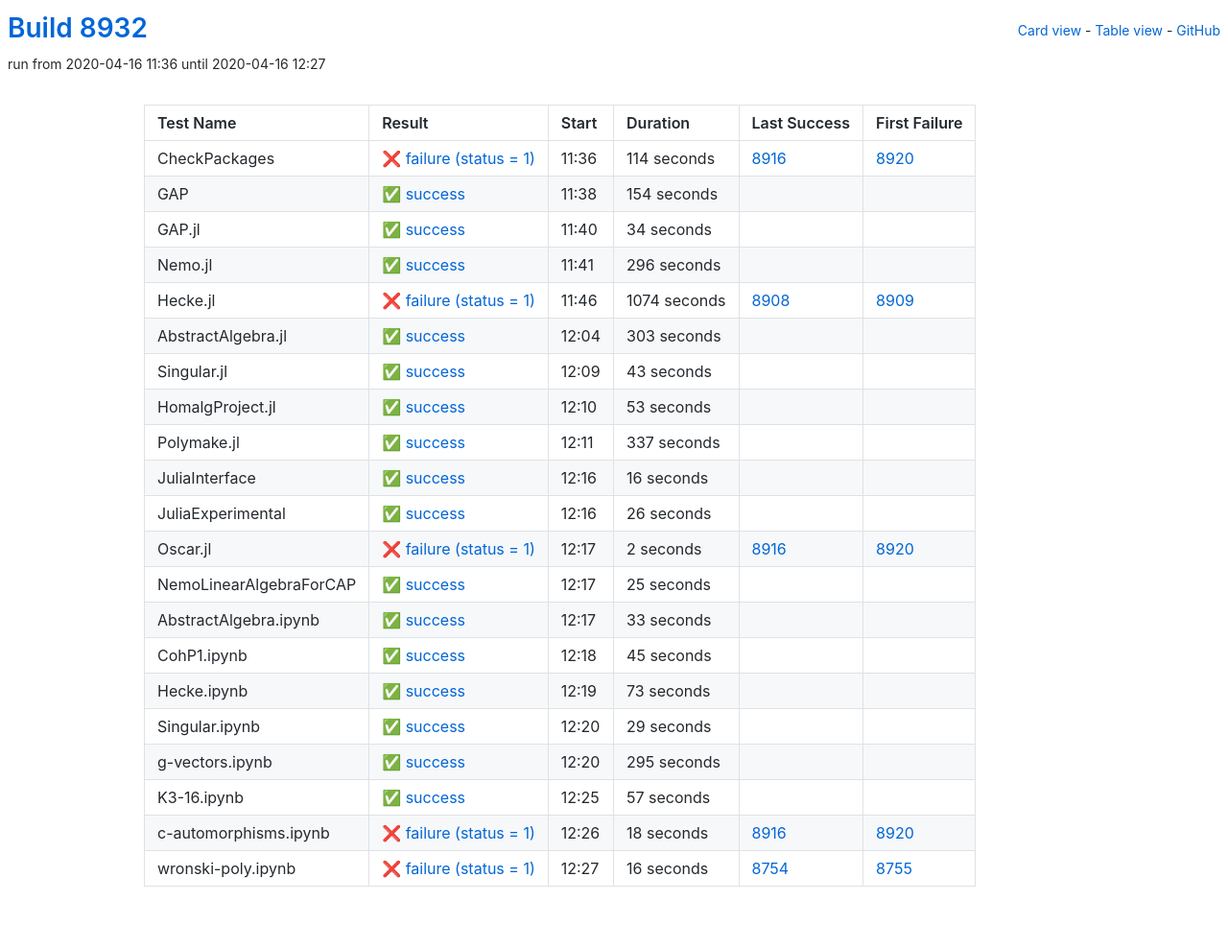
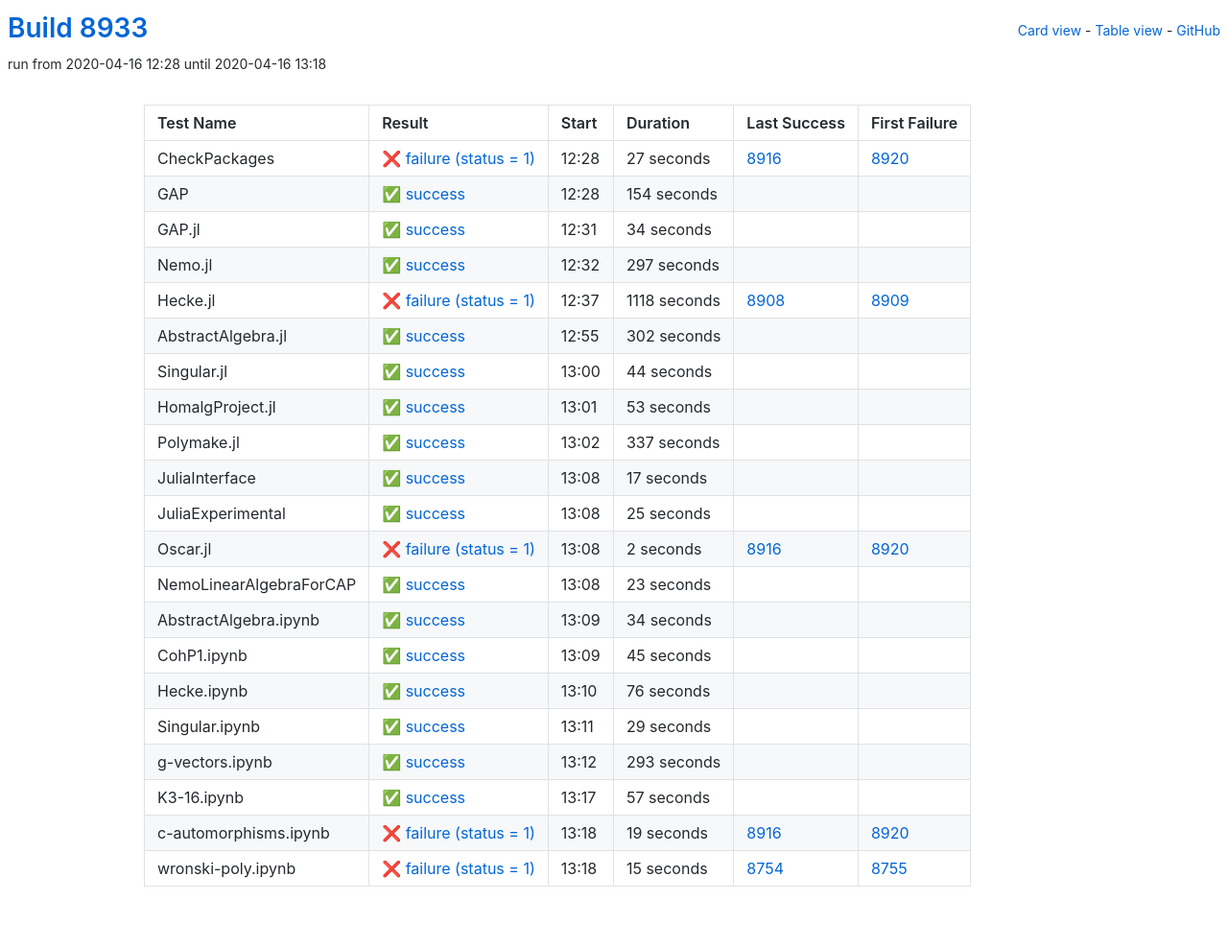
Before and after one commit to oscar-system/oscar-ci-status, a Jekyll site: the page built from table.html, in a window 1280 px wide. Shown: the whole page at 96% size. Built offline with Jekyll 4.4.1, drawn with Linux system fonts in a browser that asks for light colours.

Commit message:
Build 8933

```diff
--- a/_data/ci.yml
+++ b/_data/ci.yml
@@ -1,16 +1,16 @@
-build: 8932
-build_url: https://oscarci.mathematik.uni-kl.de/job/oscar/8932/
+build: 8933
+build_url: https://oscarci.mathematik.uni-kl.de/job/oscar/8933/
 job: oscar
 tests:
-- duration: 114
+- duration: 27
   exitcode: 1
   first_failure: 8920
   first_failure_url: https://oscarci.mathematik.uni-kl.de/job/oscar/8920/
   last_success: 8916
   last_success_url: https://oscarci.mathematik.uni-kl.de/job/oscar/8916/
-  log: https://oscarci.mathematik.uni-kl.de/job/oscar/8932/artifact/logs/build-8932/CheckPackages.log
+  log: https://oscarci.mathematik.uni-kl.de/job/oscar/8933/artifact/logs/build-8933/CheckPackages.log
   name: CheckPackages
-  start: 2020-04-16 11:36
+  start: 2020-04-16 12:28
   status: failure
   success: false
 - duration: 154
@@ -19,9 +19,9 @@
   first_failure_url: null
   last_success: false
   last_success_url: null
-  log: https://oscarci.mathematik.uni-kl.de/job/oscar/8932/artifact/logs/build-8932/GAP.log
+  log: https://oscarci.mathematik.uni-kl.de/job/oscar/8933/artifact/logs/build-8933/GAP.log
   name: GAP
-  start: 2020-04-16 11:38
+  start: 2020-04-16 12:28
   status: success
   success: true
 - duration: 34
@@ -30,53 +30,53 @@
   first_failure_url: null
   last_success: false
   last_success_url: null
-  log: https://oscarci.mathematik.uni-kl.de/job/oscar/8932/artifact/logs/build-8932/GAP.jl.log
+  log: https://oscarci.mathematik.uni-kl.de/job/oscar/8933/artifact/logs/build-8933/GAP.jl.log
   name: GAP.jl
-  start: 2020-04-16 11:40
+  start: 2020-04-16 12:31
   status: success
   success: true
-- duration: 296
+- duration: 297
   exitcode: 0
   first_failure: false
   first_failure_url: null
   last_success: false
   last_success_url: null
-  log: https://oscarci.mathematik.uni-kl.de/job/oscar/8932/artifact/logs/build-8932/Nemo.jl.log
+  log: https://oscarci.mathematik.uni-kl.de/job/oscar/8933/artifact/logs/build-8933/Nemo.jl.log
   name: Nemo.jl
-  start: 2020-04-16 11:41
+  start: 2020-04-16 12:32
   status: success
   success: true
-- duration: 1074
+- duration: 1118
   exitcode: 1
   first_failure: 8909
   first_failure_url: https://oscarci.mathematik.uni-kl.de/job/oscar/8909/
   last_success: 8908
   last_success_url: https://oscarci.mathematik.uni-kl.de/job/oscar/8908/
-  log: https://oscarci.mathematik.uni-kl.de/job/oscar/8932/artifact/logs/build-8932/Hecke.jl.log
+  log: https://oscarci.mathematik.uni-kl.de/job/oscar/8933/artifact/logs/build-8933/Hecke.jl.log
   name: Hecke.jl
-  start: 2020-04-16 11:46
+  start: 2020-04-16 12:37
   status: failure
   success: false
-- duration: 303
+- duration: 302
   exitcode: 0
   first_failure: false
   first_failure_url: null
   last_success: false
   last_success_url: null
-  log: https://oscarci.mathematik.uni-kl.de/job/oscar/8932/artifact/logs/build-8932/AbstractAlgebra.jl.log
+  log: https://oscarci.mathematik.uni-kl.de/job/oscar/8933/artifact/logs/build-8933/AbstractAlgebra.jl.log
   name: AbstractAlgebra.jl
-  start: 2020-04-16 12:04
+  start: 2020-04-16 12:55
   status: success
   success: true
-- duration: 43
+- duration: 44
   exitcode: 0
   first_failure: false
   first_failure_url: null
   last_success: false
   last_success_url: null
-  log: https://oscarci.mathematik.uni-kl.de/job/oscar/8932/artifact/logs/build-8932/Singular.jl.log
+  log: https://oscarci.mathematik.uni-kl.de/job/oscar/8933/artifact/logs/build-8933/Singular.jl.log
   name: Singular.jl
-  start: 2020-04-16 12:09
+  start: 2020-04-16 13:00
   status: success
   success: true
 - duration: 53
@@ -85,9 +85,9 @@
   first_failure_url: null
   last_success: false
   last_success_url: null
-  log: https://oscarci.mathematik.uni-kl.de/job/oscar/8932/artifact/logs/build-8932/HomalgProject.jl.log
+  log: https://oscarci.mathematik.uni-kl.de/job/oscar/8933/artifact/logs/build-8933/HomalgProject.jl.log
   name: HomalgProject.jl
-  start: 2020-04-16 12:10
+  start: 2020-04-16 13:01
   status: success
   success: true
 - duration: 337
@@ -96,31 +96,31 @@
   first_failure_url: null
   last_success: false
   last_success_url: null
-  log: https://oscarci.mathematik.uni-kl.de/job/oscar/8932/artifact/logs/build-8932/Polymake.jl.log
+  log: https://oscarci.mathematik.uni-kl.de/job/oscar/8933/artifact/logs/build-8933/Polymake.jl.log
   name: Polymake.jl
-  start: 2020-04-16 12:11
+  start: 2020-04-16 13:02
   status: success
   success: true
-- duration: 16
+- duration: 17
   exitcode: 0
   first_failure: false
   first_failure_url: null
   last_success: false
   last_success_url: null
-  log: https://oscarci.mathematik.uni-kl.de/job/oscar/8932/artifact/logs/build-8932/JuliaInterface.log
+  log: https://oscarci.mathematik.uni-kl.de/job/oscar/8933/artifact/logs/build-8933/JuliaInterface.log
   name: JuliaInterface
-  start: 2020-04-16 12:16
+  start: 2020-04-16 13:08
   status: success
   success: true
-- duration: 26
+- duration: 25
   exitcode: 0
   first_failure: false
   first_failure_url: null
   last_success: false
   last_success_url: null
-  log: https://oscarci.mathematik.uni-kl.de/job/oscar/8932/artifact/logs/build-8932/JuliaExperimental.log
+  log: https://oscarci.mathematik.uni-kl.de/job/oscar/8933/artifact/logs/build-8933/JuliaExperimental.log
   name: JuliaExperimental
-  start: 2020-04-16 12:16
+  start: 2020-04-16 13:08
   status: success
   success: true
 - duration: 2
@@ -129,31 +129,31 @@
   first_failure_url: https://oscarci.mathematik.uni-kl.de/job/oscar/8920/
   last_success: 8916
   last_success_url: https://oscarci.mathematik.uni-kl.de/job/oscar/8916/
-  log: https://oscarci.mathematik.uni-kl.de/job/oscar/8932/artifact/logs/build-8932/Oscar.jl.log
+  log: https://oscarci.mathematik.uni-kl.de/job/oscar/8933/artifact/logs/build-8933/Oscar.jl.log
   name: Oscar.jl
-  start: 2020-04-16 12:17
+  start: 2020-04-16 13:08
   status: failure
   success: false
-- duration: 25
+- duration: 23
   exitcode: 0
   first_failure: false
   first_failure_url: null
   last_success: false
   last_success_url: null
-  log: https://oscarci.mathematik.uni-kl.de/job/oscar/8932/artifact/logs/build-8932/NemoLinearAlgebraForCAP.log
+  log: https://oscarci.mathematik.uni-kl.de/job/oscar/8933/artifact/logs/build-8933/NemoLinearAlgebraForCAP.log
   name: NemoLinearAlgebraForCAP
-  start: 2020-04-16 12:17
+  start: 2020-04-16 13:08
   status: success
   success: true
-- duration: 33
+- duration: 34
   exitcode: 0
   first_failure: false
   first_failure_url: null
   last_success: false
   last_success_url: null
-  log: https://oscarci.mathematik.uni-kl.de/job/oscar/8932/artifact/logs/build-8932/AbstractAlgebra.ipynb.log
+  log: https://oscarci.mathematik.uni-kl.de/job/oscar/8933/artifact/logs/build-8933/AbstractAlgebra.ipynb.log
   name: AbstractAlgebra.ipynb
-  start: 2020-04-16 12:17
+  start: 2020-04-16 13:09
   status: success
   success: true
 - duration: 45
@@ -162,20 +162,20 @@
   first_failure_url: null
   last_success: false
   last_success_url: null
-  log: https://oscarci.mathematik.uni-kl.de/job/oscar/8932/artifact/logs/build-8932/CohP1.ipynb.log
+  log: https://oscarci.mathematik.uni-kl.de/job/oscar/8933/artifact/logs/build-8933/CohP1.ipynb.log
   name: CohP1.ipynb
-  start: 2020-04-16 12:18
+  start: 2020-04-16 13:09
   status: success
   success: true
-- duration: 73
+- duration: 76
   exitcode: 0
   first_failure: false
   first_failure_url: null
   last_success: false
   last_success_url: null
-  log: https://oscarci.mathematik.uni-kl.de/job/oscar/8932/artifact/logs/build-8932/Hecke.ipynb.log
+  log: https://oscarci.mathematik.uni-kl.de/job/oscar/8933/artifact/logs/build-8933/Hecke.ipynb.log
   name: Hecke.ipynb
-  start: 2020-04-16 12:19
+  start: 2020-04-16 13:10
   status: success
   success: true
 - duration: 29
@@ -184,20 +184,20 @@
   first_failure_url: null
   last_success: false
   last_success_url: null
-  log: https://oscarci.mathematik.uni-kl.de/job/oscar/8932/artifact/logs/build-8932/Singular.ipynb.log
+  log: https://oscarci.mathematik.uni-kl.de/job/oscar/8933/artifact/logs/build-8933/Singular.ipynb.log
   name: Singular.ipynb
-  start: 2020-04-16 12:20
+  start: 2020-04-16 13:11
   status: success
   success: true
-- duration: 295
+- duration: 293
   exitcode: 0
   first_failure: false
   first_failure_url: null
   last_success: false
   last_success_url: null
-  log: https://oscarci.mathematik.uni-kl.de/job/oscar/8932/artifact/logs/build-8932/g-vectors.ipynb.log
+  log: https://oscarci.mathematik.uni-kl.de/job/oscar/8933/artifact/logs/build-8933/g-vectors.ipynb.log
   name: g-vectors.ipynb
-  start: 2020-04-16 12:20
+  start: 2020-04-16 13:12
   status: success
   success: true
 - duration: 57
@@ -206,30 +206,30 @@
   first_failure_url: null
   last_success: false
   last_success_url: null
-  log: https://oscarci.mathematik.uni-kl.de/job/oscar/8932/artifact/logs/build-8932/K3-16.ipynb.log
+  log: https://oscarci.mathematik.uni-kl.de/job/oscar/8933/artifact/logs/build-8933/K3-16.ipynb.log
   name: K3-16.ipynb
-  start: 2020-04-16 12:25
+  start: 2020-04-16 13:17
   status: success
   success: true
-- duration: 18
+- duration: 19
   exitcode: 1
   first_failure: 8920
   first_failure_url: https://oscarci.mathematik.uni-kl.de/job/oscar/8920/
   last_success: 8916
   last_success_url: https://oscarci.mathematik.uni-kl.de/job/oscar/8916/
-  log: https://oscarci.mathematik.uni-kl.de/job/oscar/8932/artifact/logs/build-8932/c-automorphisms.ipynb.log
+  log: https://oscarci.mathematik.uni-kl.de/job/oscar/8933/artifact/logs/build-8933/c-automorphisms.ipynb.log
   name: c-automorphisms.ipynb
-  start: 2020-04-16 12:26
+  start: 2020-04-16 13:18
   status: failure
   success: false
-- duration: 16
+- duration: 15
   exitcode: 1
   first_failure: 8755
   first_failure_url: https://oscarci.mathematik.uni-kl.de/job/oscar/8755/
   last_success: 8754
   last_success_url: https://oscarci.mathematik.uni-kl.de/job/oscar/8754/
-  log: https://oscarci.mathematik.uni-kl.de/job/oscar/8932/artifact/logs/build-8932/wronski-poly.ipynb.log
+  log: https://oscarci.mathematik.uni-kl.de/job/oscar/8933/artifact/logs/build-8933/wronski-poly.ipynb.log
   name: wronski-poly.ipynb
-  start: 2020-04-16 12:27
+  start: 2020-04-16 13:18
   status: failure
   success: false
```
Also changed, not shown: README.md.
